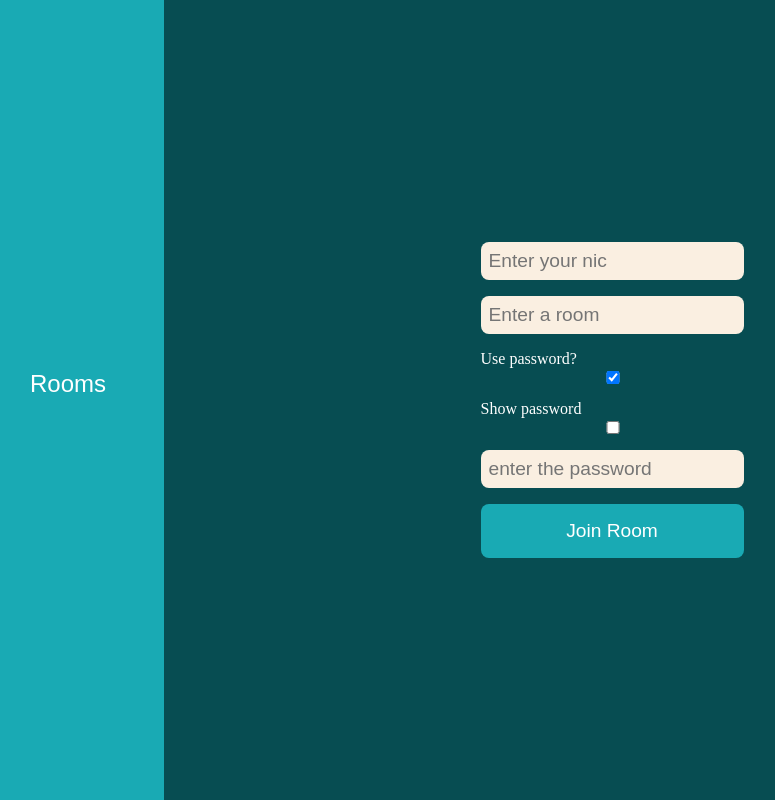
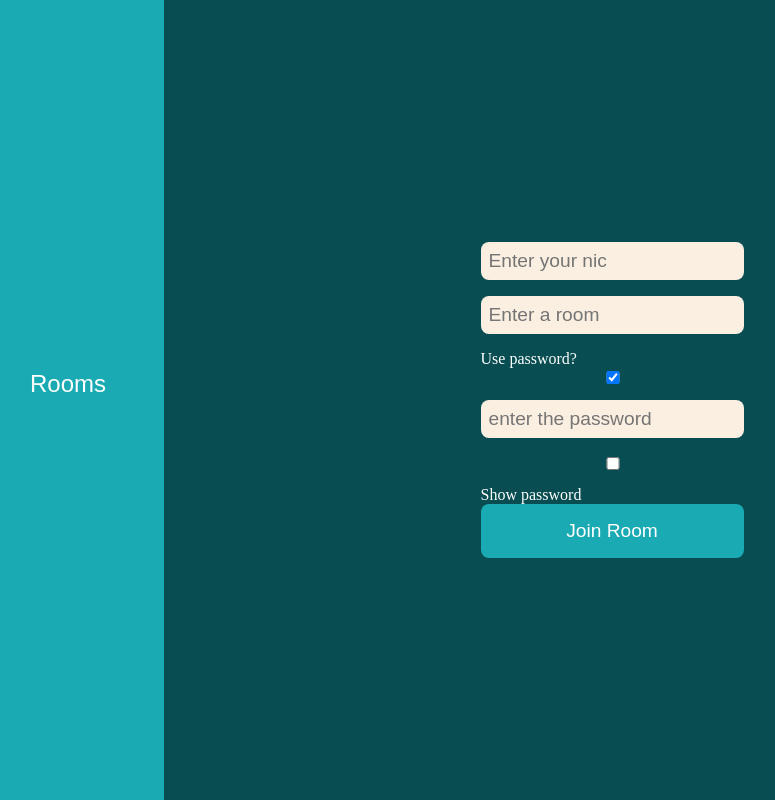
Before and after one commit to LouiseBackstrom/chat-app, a website: page public/index.html in a window 1280 px wide. Both pictures are taken after a click on the checkbox "Use password?". Shown: the whole page, without its empty margins (28-803 px from the left). Drawn offline with nearby package versions, Linux system fonts and the light colour scheme; no server answers.

Commit message:
password for joining room in progress

```diff
--- a/app.js
+++ b/app.js
@@ -20,6 +20,7 @@ io.on('connection', (socket) => {
         socket.join(data.room, () => {
             //Save name
             userData[socket.id] = {name: data.name}
+            userData[password.id] = {password: data.password}
 
             // Respond that join was a success
             io.to(socket.id).emit('join success', 'success')
--- a/public/index.html
+++ b/public/index.html
@@ -26,10 +26,10 @@
             <input id="room" type="text" placeholder="Enter a room">
             <label for="checkbox">Use password?</label>
             <input type="checkbox" name="checkbox" id="checkbox" onclick="usePassword()">
-            <label for="password">Show password</label>
-            <input type="checkbox"
+            <input id="password" class="password hidden" type="password" placeholder="enter the password">
+              <input type="checkbox" id="show"
                 onchange="document.getElementById('password').type = this.checked ? 'text' : 'password'">
-            <input id="password" class="password hidden" type="password" placeholder="enter the password">
+                    <label name="show" for="show">Show password</label>
 
             <button>Join Room</button>
         </form>
--- a/public/script.js
+++ b/public/script.js
@@ -112,6 +112,7 @@ var feedback = $("#feedback")
 function usePassword() {
   let checkBox = document.querySelector('#checkbox')
   let input = document.querySelector('#password')
+  let showPassword = document.querySelector('#show')
   if (checkBox.checked == true) {
     input.classList.remove('hidden')
   } else {
```
